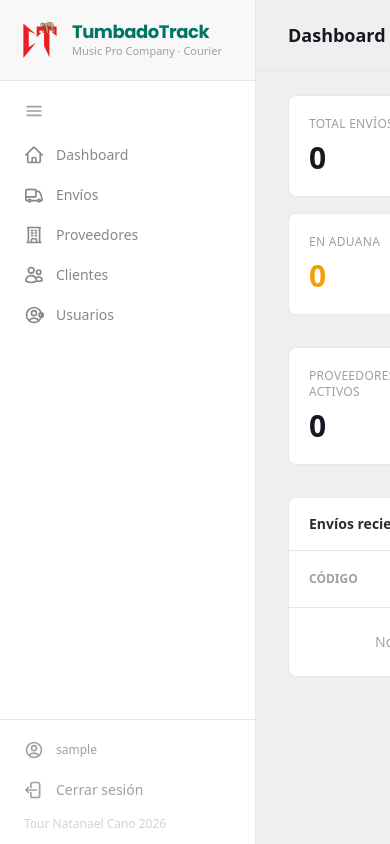
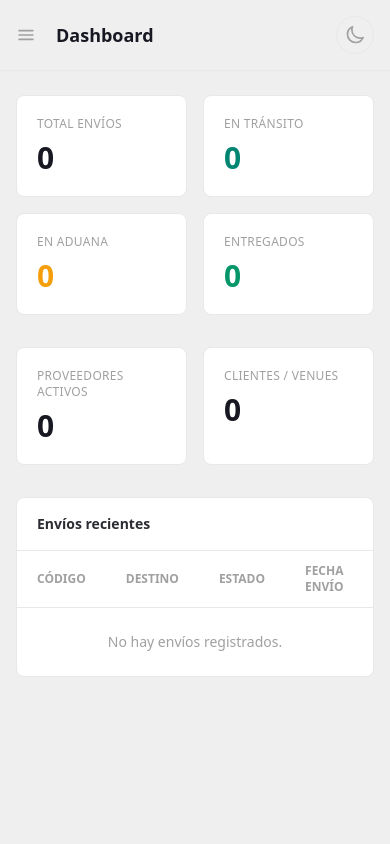
Before and after one commit to Danieel17/TumbadoTrack, a Django app: page /dashboard/ in a window 390 px wide; the page is wider, and only the part inside the window is pictured. Run offline with Django 5.2, Linux system fonts and the light colour scheme; the visitor is signed in with stand-in values (Sample User, id 1); data that the repository does not hold is empty; some libraries are stand-ins or nearby versions.

Commit message:
Hace el sitio responsivo para celulares
- El sidebar deja de ser fijo en pantallas chicas: ahora es un panel
  deslizable (off-canvas) que se abre con un botón hamburguesa en el
  header y se cierra con una X o tocando fuera (backdrop oscuro).
  Desde md: en adelante sigue funcionando igual que antes (columna fija,
  colapsable a solo íconos).
- Corrige un bug de flexbox: el contenedor del contenido principal no
  tenía min-width:0, así que no se achicaba en pantallas angostas y
  toda la página se desbordaba horizontalmente aunque las tablas no
  tuvieran scroll propio.
- Las tablas (envíos, proveedores, clientes, usuarios, dashboard) ahora
  tienen su propio scroll horizontal dentro de la tarjeta, en vez de
  aplastar el texto o desbordar la página completa.
- Los filtros de estado en Envíos ahora pueden pasar a una segunda
  línea (flex-wrap) en vez de desbordar.

Probado en viewport de 375px (iPhone SE/mini) en landing, login,
dashboard, envíos, detalle de envío, formularios y usuarios: ninguna
página se desborda (scrollWidth == clientWidth en todas).

```diff
--- a/courier/templates/courier/base.html
+++ b/courier/templates/courier/base.html
@@ -87,18 +87,30 @@
 </head>
 <body class="bg-stone-100 text-stone-800 dark:bg-stone-900 dark:text-stone-200 min-h-screen flex transition-colors">
 
-    <!-- Sidebar -->
-    <aside id="sidebar" class="w-64 shrink-0 bg-white border-r border-stone-200 dark:bg-stone-800 dark:border-stone-700 flex flex-col transition-all duration-200">
+    <!-- Fondo oscuro detrás del sidebar en móvil (se muestra solo mientras el menú está abierto) -->
+    <div id="sidebar-backdrop" class="fixed inset-0 bg-stone-950/60 z-30 hidden md:hidden"></div>
+
+    <!-- Sidebar: en móvil es un panel deslizable (off-canvas); desde md: en adelante va fijo en la columna -->
+    <aside id="sidebar" class="fixed md:static inset-y-0 left-0 z-40 w-64 shrink-0 bg-white border-r border-stone-200 dark:bg-stone-800 dark:border-stone-700 flex flex-col transition-transform md:transition-all duration-200 -translate-x-full md:translate-x-0">
+        <div class="px-5 py-5 border-b border-stone-200 dark:border-stone-700 flex items-center gap-3">
             <a href="{% url 'courier:dashboard' %}"
-           class="px-5 py-5 border-b border-stone-200 dark:border-stone-700 flex items-center gap-3 hover:bg-stone-50 dark:hover:bg-stone-700/40 transition-colors">
+               class="flex-1 min-w-0 flex items-center gap-3 -m-2 p-2 rounded-md hover:bg-stone-50 dark:hover:bg-stone-700/40 transition-colors">
                 <img src="{% static 'courier/img/logo.png' %}" alt="TumbadoTrack" class="h-10 w-10 object-contain shrink-0">
                 <div class="sidebar-label min-w-0">
                     <p class="font-brand text-lg font-bold tracking-tight text-teal-700 dark:text-teal-300 leading-tight truncate">TumbadoTrack</p>
                     <p class="text-[11px] text-stone-500 dark:text-stone-400 truncate">Music Pro Company · Courier</p>
                 </div>
             </a>
+            <button id="sidebar-close" type="button"
+                    class="md:hidden shrink-0 p-2 rounded-md text-stone-500 dark:text-stone-400 hover:bg-stone-100 dark:hover:bg-stone-700 transition-colors"
+                    aria-label="Cerrar menú">
+                <svg class="h-5 w-5" fill="none" viewBox="0 0 24 24" stroke="currentColor" stroke-width="2">
+                    <path stroke-linecap="round" stroke-linejoin="round" d="M6 18 18 6M6 6l12 12" />
+                </svg>
+            </button>
+        </div>
 
-        <div class="px-3 pt-3">
+        <div class="hidden md:block px-3 pt-3">
             <button id="sidebar-toggle" type="button"
                     class="nav-link w-full flex items-center gap-3 px-3 py-2 rounded-md text-stone-500 dark:text-stone-400 hover:bg-stone-100 dark:hover:bg-stone-700 transition-colors"
                     aria-label="Colapsar u expandir el menú">
@@ -169,9 +181,19 @@
     </aside>
 
     <!-- Contenido principal -->
-    <div class="flex-1 flex flex-col">
-        <header class="border-b border-stone-200 dark:border-stone-700 px-8 py-4 flex items-center justify-between">
-            <h1 class="text-lg font-semibold text-stone-900 dark:text-stone-100">{% block header %}{% endblock %}</h1>
+    <div class="flex-1 flex flex-col min-w-0">
+        <header class="border-b border-stone-200 dark:border-stone-700 px-4 sm:px-8 py-4 flex items-center justify-between gap-3">
+            <div class="flex items-center gap-3 min-w-0">
+                <!-- Botón hamburguesa: abre el menú en móvil, oculto desde md: -->
+                <button id="sidebar-open" type="button"
+                        class="md:hidden shrink-0 p-2 -ml-2 rounded-md text-stone-500 dark:text-stone-400 hover:bg-stone-100 dark:hover:bg-stone-700 transition-colors"
+                        aria-label="Abrir menú">
+                    <svg class="h-5 w-5" fill="none" viewBox="0 0 24 24" stroke="currentColor" stroke-width="2">
+                        <path stroke-linecap="round" stroke-linejoin="round" d="M3.75 6.75h16.5M3.75 12h16.5M3.75 17.25h16.5" />
+                    </svg>
+                </button>
+                <h1 class="text-lg font-semibold text-stone-900 dark:text-stone-100 truncate">{% block header %}{% endblock %}</h1>
+            </div>
 
             <!-- Botón de cambio de tema claro/oscuro -->
             <button id="theme-toggle" type="button"
@@ -187,7 +209,7 @@
                 </svg>
             </button>
         </header>
-        <main class="flex-1 px-8 py-6">
+        <main class="flex-1 px-4 sm:px-8 py-6 min-w-0 overflow-x-hidden">
             {% if messages %}
             <div class="mb-4 space-y-2">
                 {% for message in messages %}
@@ -212,24 +234,42 @@
 
         (function () {
             var sidebar = document.getElementById('sidebar');
+            var backdrop = document.getElementById('sidebar-backdrop');
             var toggleBtn = document.getElementById('sidebar-toggle');
+            var openBtn = document.getElementById('sidebar-open');
+            var closeBtn = document.getElementById('sidebar-close');
             var labels = document.querySelectorAll('.sidebar-label');
             var links = document.querySelectorAll('.nav-link');
 
+            // Colapsar a solo íconos: únicamente aplica desde md: en adelante (escritorio).
             function applyState(collapsed) {
-                sidebar.classList.toggle('w-20', collapsed);
-                sidebar.classList.toggle('w-64', !collapsed);
+                sidebar.classList.toggle('md:w-20', collapsed);
                 labels.forEach(function (el) { el.classList.toggle('is-collapsed', collapsed); });
                 links.forEach(function (el) { el.classList.toggle('justify-center', collapsed); });
             }
 
             toggleBtn.addEventListener('click', function () {
-                var collapsed = !sidebar.classList.contains('w-20');
+                var collapsed = !sidebar.classList.contains('md:w-20');
                 applyState(collapsed);
                 localStorage.setItem('tumbadotrack-sidebar', collapsed ? 'collapsed' : 'expanded');
             });
 
             applyState(localStorage.getItem('tumbadotrack-sidebar') === 'collapsed');
+
+            // Menú deslizable en móvil: abre/cierra el sidebar como panel off-canvas.
+            function openMobileMenu() {
+                sidebar.classList.remove('-translate-x-full');
+                backdrop.classList.remove('hidden');
+            }
+
+            function closeMobileMenu() {
+                sidebar.classList.add('-translate-x-full');
+                backdrop.classList.add('hidden');
+            }
+
+            openBtn.addEventListener('click', openMobileMenu);
+            closeBtn.addEventListener('click', closeMobileMenu);
+            backdrop.addEventListener('click', closeMobileMenu);
         })();
 
         // Anima de 0 hasta el valor real cualquier número marcado con
--- a/courier/templates/courier/dashboard.html
+++ b/courier/templates/courier/dashboard.html
@@ -34,10 +34,11 @@
     </div>
 </div>
 
-<div class="bg-white border border-stone-200 dark:bg-stone-800 dark:border-stone-700 rounded-lg">
+<div class="bg-white border border-stone-200 dark:bg-stone-800 dark:border-stone-700 rounded-lg overflow-hidden">
     <div class="px-5 py-4 border-b border-stone-200 dark:border-stone-700">
         <h2 class="text-sm font-semibold text-stone-700 dark:text-stone-300">Envíos recientes</h2>
     </div>
+  <div class="overflow-x-auto">
     <table class="w-full text-sm">
         <thead>
             <tr class="text-left text-xs uppercase text-stone-500 dark:text-stone-400 border-b border-stone-200 dark:border-stone-700">
@@ -62,5 +63,6 @@
             {% endfor %}
         </tbody>
     </table>
+  </div>
 </div>
 {% endblock %}
--- a/courier/templates/courier/lista_clientes.html
+++ b/courier/templates/courier/lista_clientes.html
@@ -13,6 +13,7 @@
 </div>
 {% endif %}
 <div class="bg-white border border-stone-200 dark:bg-stone-800 dark:border-stone-700 rounded-lg overflow-hidden">
+  <div class="overflow-x-auto">
     <table class="w-full text-sm">
         <thead>
             <tr class="text-left text-xs uppercase text-stone-500 dark:text-stone-400 border-b border-stone-200 dark:border-stone-700">
@@ -46,5 +47,6 @@
             {% endfor %}
         </tbody>
     </table>
+  </div>
 </div>
 {% endblock %}
--- a/courier/templates/courier/lista_envios.html
+++ b/courier/templates/courier/lista_envios.html
@@ -12,7 +12,7 @@
     </a>
 </div>
 {% endif %}
-<div class="flex gap-2 mb-5 text-sm">
+<div class="flex flex-wrap gap-2 mb-5 text-sm">
     <a href="{% url 'courier:lista_envios' %}"
        class="px-3 py-1.5 rounded-md border {% if not estado_filtro %}border-teal-500 text-teal-600 dark:text-teal-400{% else %}border-stone-200 text-stone-500 hover:border-stone-300 dark:border-stone-700 dark:text-stone-400 dark:hover:border-stone-600{% endif %}">
         Todos
@@ -36,6 +36,7 @@
 </div>
 
 <div class="bg-white border border-stone-200 dark:bg-stone-800 dark:border-stone-700 rounded-lg overflow-hidden">
+  <div class="overflow-x-auto">
     <table class="w-full text-sm">
         <thead>
             <tr class="text-left text-xs uppercase text-stone-500 dark:text-stone-400 border-b border-stone-200 dark:border-stone-700">
@@ -66,5 +67,6 @@
             {% endfor %}
         </tbody>
     </table>
+  </div>
 </div>
 {% endblock %}
--- a/courier/templates/courier/lista_proveedores.html
+++ b/courier/templates/courier/lista_proveedores.html
@@ -13,6 +13,7 @@
 </div>
 {% endif %}
 <div class="bg-white border border-stone-200 dark:bg-stone-800 dark:border-stone-700 rounded-lg overflow-hidden">
+  <div class="overflow-x-auto">
     <table class="w-full text-sm">
         <thead>
             <tr class="text-left text-xs uppercase text-stone-500 dark:text-stone-400 border-b border-stone-200 dark:border-stone-700">
@@ -52,5 +53,6 @@
             {% endfor %}
         </tbody>
     </table>
+  </div>
 </div>
 {% endblock %}
--- a/courier/templates/courier/usuarios/lista_usuarios.html
+++ b/courier/templates/courier/usuarios/lista_usuarios.html
@@ -12,6 +12,7 @@
 </div>
 
 <div class="bg-white border border-stone-200 dark:bg-stone-800 dark:border-stone-700 rounded-lg overflow-hidden">
+  <div class="overflow-x-auto">
     <table class="w-full text-sm">
         <thead>
             <tr class="text-left text-xs uppercase text-stone-500 dark:text-stone-400 border-b border-stone-200 dark:border-stone-700">
@@ -53,5 +54,6 @@
             {% endfor %}
         </tbody>
     </table>
+  </div>
 </div>
 {% endblock %}
```
Lines whose indentation alone changed are shown as unchanged.
